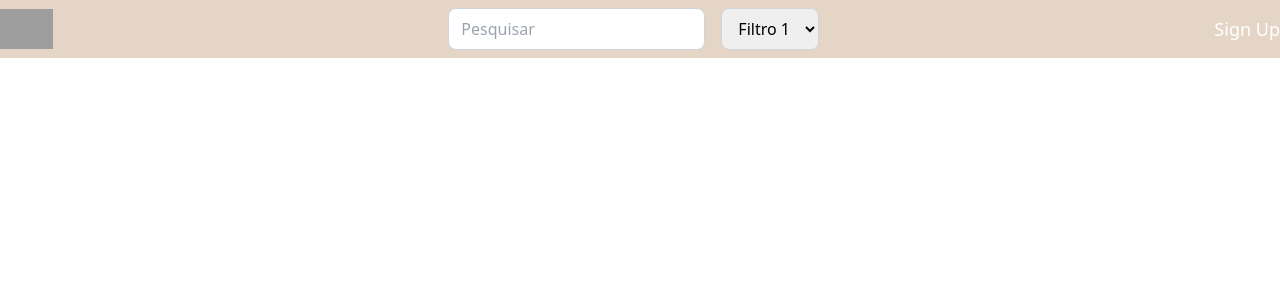
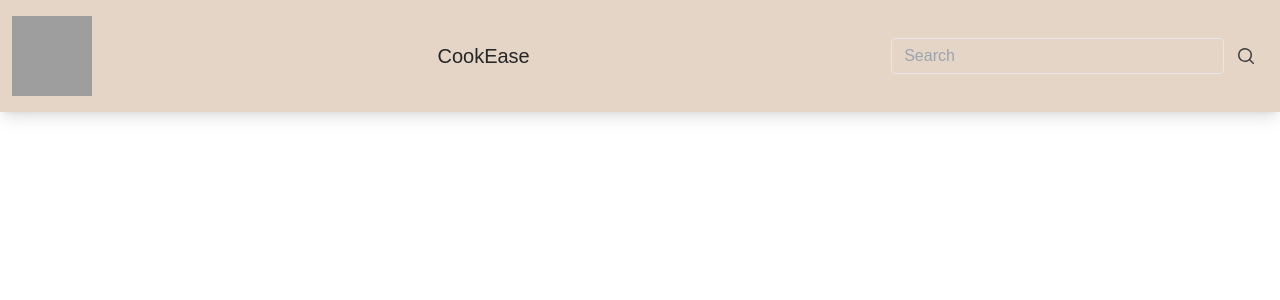
Before and after one commit to gabrielseffrin/cooking-easy, an Angular app: page / in a window 1280 px wide. Shown: the top 300 px of the page. Built offline with nearby package versions, Linux system fonts and the light colour scheme; grey boxes are pictures that could not be loaded.

Commit message:
alteração de fonte e cor

```diff
--- a/src/app/header/header.component.html
+++ b/src/app/header/header.component.html
@@ -1,18 +1,37 @@
-<header class="bg-fundo py-2">
-    <div class="container mx-auto flex items-center justify-between">
-      <div class="flex items-center">
-        <img src="/src/assets/images/logo.png" alt="Logo" class="h-10">
-      </div>
-      <div class="flex items-center space-x-4">
-        <input type="text" placeholder="Pesquisar" class="rounded-lg py-2 px-3 border border-gray-300">
-        <select class="rounded-lg py-2 px-3 border border-gray-300">
-          <option value="filtro1">Filtro 1</option>
-          <option value="filtro2">Filtro 2</option>
-          <option value="filtro3">Filtro 3</option>
-        </select>
-      </div>
-      <div>
-        <p class="text-white text-lg">Sign Up</p>
-      </div>
+<header>
+    <nav
+    class="relative flex w-full flex-wrap items-center justify-between py-2 text-neutral-500 shadow-lg hover:text-neutral-700 focus:text-neutral-700 bg-fundo lg:py-4">
+    <div class="flex w-full flex-wrap items-center justify-between px-3">
+
+        <img  class="h-20 w-20" src="https://i.imgur.com/GWlP3uM.png"  alt="logo">
+
+        <a class="ml-1 text-xl text-neutral-800 to-black" href="#">
+            CookEase
+        </a>
+        <div class="ml-5 flex w-[30%] items-center justify-between">
+        <input
+            type="search"
+            class="relative m-0 block w-[1px] min-w-0 flex-auto rounded border border-solid bg-cinza_app bg-transparent bg-clip-padding px-3 py-[0.25rem] text-base font-normal leading-[1.6] text-neutral-700 outline-none transition duration-200 ease-in-out focus:z-[3] focus:border-primary focus:text-neutral-700 focus:shadow-[inset_0_0_0_1px_rgb(59,113,202)] focus:outline-none motion-reduce:transition-none dark:border-neutral-500 dark:text-neutral-200 dark:placeholder:text-neutral-200 dark:focus:border-primary"
+            placeholder="Search"
+            aria-label="Search"
+            aria-describedby="button-addon2" />
+
+        <!--Search icon-->
+        <span
+            class="input-group-text flex items-center whitespace-nowrap rounded px-3 py-1.5 text-center text-base font-normal text-neutral-700 "
+            id="basic-addon2">
+            <svg
+            xmlns="http://www.w3.org/2000/svg"
+            viewBox="0 0 20 20"
+            fill="currentColor"
+            class="h-5 w-5">
+            <path
+                fill-rule="evenodd"
+                d="M9 3.5a5.5 5.5 0 100 11 5.5 5.5 0 000-11zM2 9a7 7 0 1112.452 4.391l3.328 3.329a.75.75 0 11-1.06 1.06l-3.329-3.328A7 7 0 012 9z"
+                clip-rule="evenodd" />
+            </svg>
+        </span>
+        </div>
     </div>
-  </header>
+    </nav>
+</header>
--- a/src/styles.css
+++ b/src/styles.css
@@ -1,7 +1,9 @@
 @tailwind base;
 @tailwind components;
 @tailwind utilities;/* You can add global styles to this file, and also import other style files */
+@import url('https://fonts.googleapis.com/css2?family=Barlow+Condensed:wght@100;400&display=swap');
 
 body {
+    font-family: 'Barlow Condensed', sans-serif;
     /*background-color: #E5D5C6;*/
 }
--- a/tailwind.config.js
+++ b/tailwind.config.js
@@ -7,6 +7,8 @@
     extend: {
       colors: {
         fundo: '#E5D5C6',
+        cor_fonte: '#473C38',
+        cinza_app: '#D9D9D9'
       },
     },
   },
```
Also changed, not shown: src/assets/images/logo.png.
